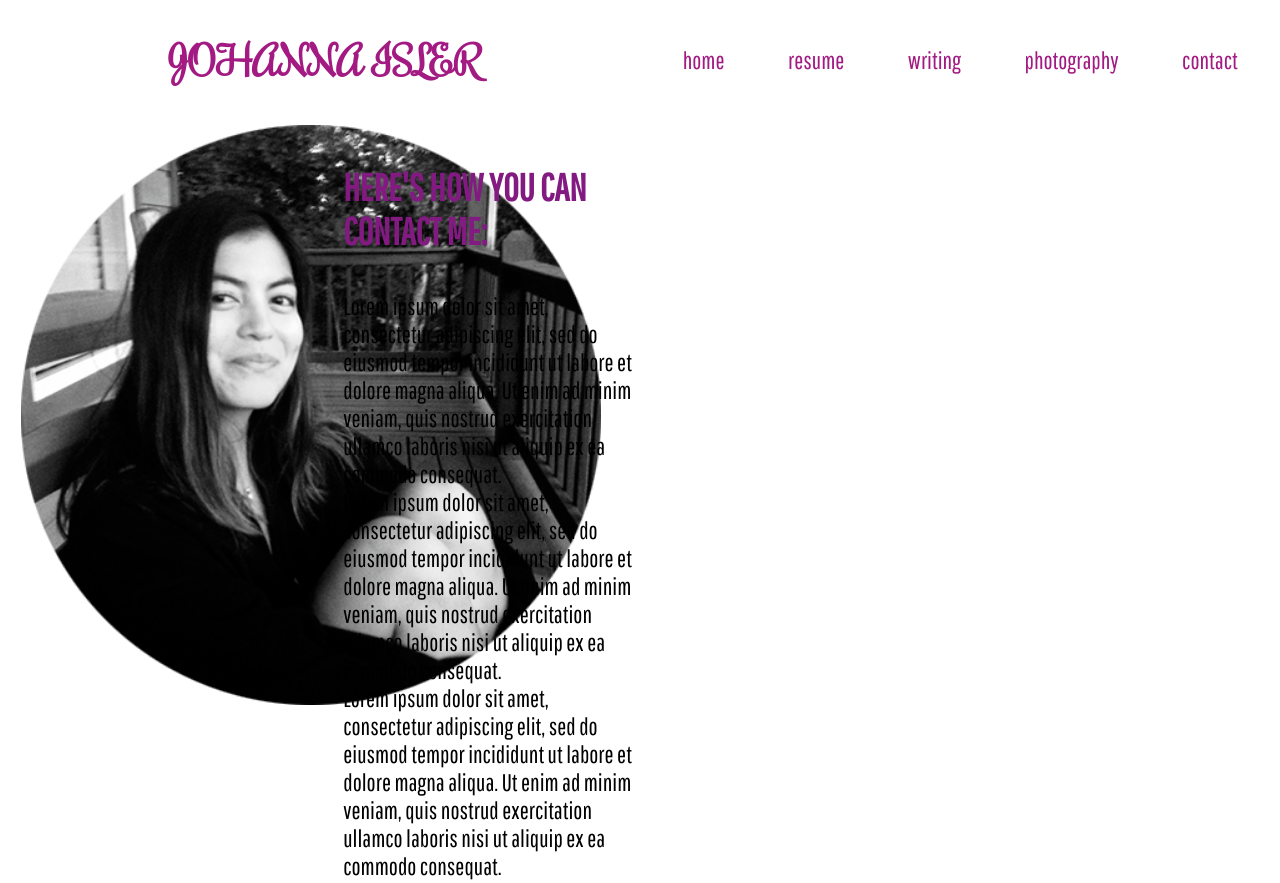
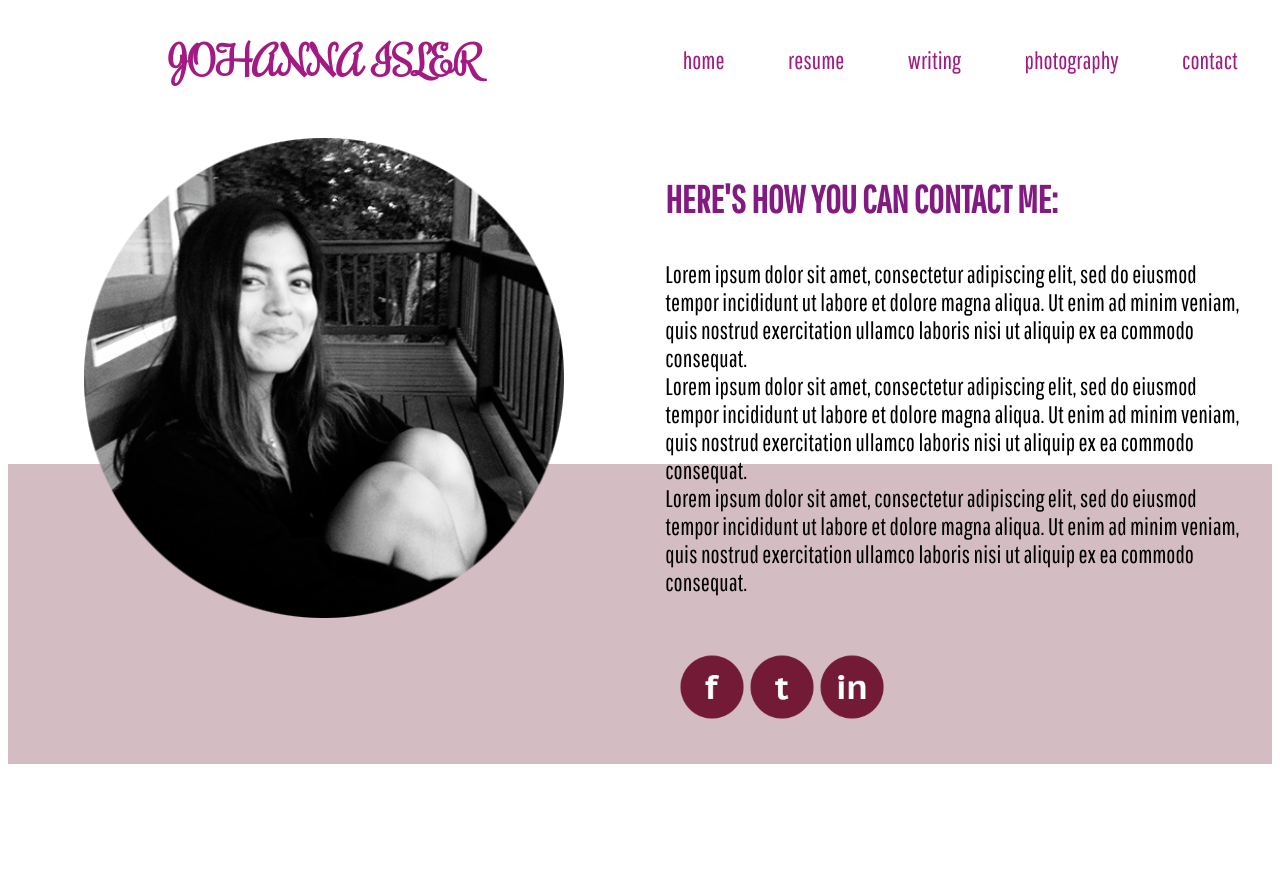
Before and after one commit to khosmer220/khosmer220.github.io, a plain HTML site: page unit_6/contact.html in a window 1280 px wide. Shown: the top 883 px of the page. After the commit the page ends 800 px from the top, so only its background shows below. Drawn offline with Linux system fonts and the light colour scheme.

Commit message:
Updates and fixing the zoom

```diff
--- a/unit_6/contact.html
+++ b/unit_6/contact.html
@@ -4,7 +4,7 @@
 <html>
   <head>
     <title>Johanna Isler</title>
-    <link rel="stylesheet" href="css/main.css">
+    <link rel="stylesheet" href="css/main1.css">
     <link href='https://fonts.googleapis.com/css?family=Pathway+Gothic+One|Rochester' rel='stylesheet' type='text/css'>
   </head>
 
@@ -21,7 +21,7 @@
       </nav>
     </header>
 
-<section>
+<section class="clearfix">
 
     <div id="picture">
       <img src="contactpicture.png">
@@ -32,8 +32,6 @@
       <p>Lorem ipsum dolor sit amet, consectetur adipiscing elit, sed do eiusmod tempor incididunt ut labore et dolore magna aliqua. Ut enim ad minim veniam, quis nostrud exercitation ullamco laboris nisi ut aliquip ex ea commodo consequat.</p>
       <p>Lorem ipsum dolor sit amet, consectetur adipiscing elit, sed do eiusmod tempor incididunt ut labore et dolore magna aliqua. Ut enim ad minim veniam, quis nostrud exercitation ullamco laboris nisi ut aliquip ex ea commodo consequat.</p>
       <p>Lorem ipsum dolor sit amet, consectetur adipiscing elit, sed do eiusmod tempor incididunt ut labore et dolore magna aliqua. Ut enim ad minim veniam, quis nostrud exercitation ullamco laboris nisi ut aliquip ex ea commodo consequat.</p>
-      <br />
-      <br />
       <br />
       <br />
       <div id="social">
--- /dev/null
+++ b/unit_6/css/main1.css
@@ -0,0 +1,107 @@
+h1,h2 {
+  text-transform: uppercase;
+  display: inline-block;
+  font-weight: 800;
+  color: #a21a82
+}
+
+h1 {
+  font-size: 2.5em;
+  font-family: 'Rochester', cursive;
+  width:50%;
+  text-align:center;
+}
+
+h2 {
+  font-size: 38px;
+  padding: .2em 0;
+  color: #821A82;
+  font-family: 'Pathway Gothic One', sans-serif;
+}
+
+p {
+  color: #000;
+  font-family: 'Pathway Gothic One', sans-serif;
+  padding: 0;
+  font-size: 24px;
+  margin:0;
+}
+
+nav {
+  float: right;
+  font-size: 24px;
+  font-family: 'Pathway Gothic One', sans-serif;
+  padding: 1.6em 0;
+  width:49%;
+}
+
+a {
+  background-color: white;
+  color: #a21a82;
+  text-decoration: none;
+  padding: 30px;
+  width: 40px;
+}
+
+img {
+  display: block;
+  margin: 0 auto;
+  width: 480px;
+}
+
+#social img{
+  display:block
+  margin:0 auto;
+  width: 70px;
+  float:left;
+}
+
+div {
+  font-size: 1.2em;
+  width: 46%;
+  padding: 2%;
+  display: inline-block;
+}
+
+#picture {
+  float: left;
+}
+
+#about {
+  float: right;
+}
+
+footer {
+  float: right;
+  font-size: 14px;
+  font-family: Arial, sans-serif;
+  padding: 1em 0;
+  clear: both;
+  width:48%;
+}
+
+section {
+  color: black;
+  position: relative;
+}
+
+#box {
+  background-color: #722139;
+  opacity: 0.3;
+  padding: 0;
+  height:300px;
+  width: 100%;
+  display:block;
+  position:absolute;
+  z-index:-1;
+  bottom:0;
+}
+
+.clearfix:after {
+  content: "";
+  clear: both;
+  display: block;
+  font-size: 0;
+  height: 0;
+  visibility: hidden;
+}
```
Also changed, not shown: unit_6/index.html (+1 -3 lines).
